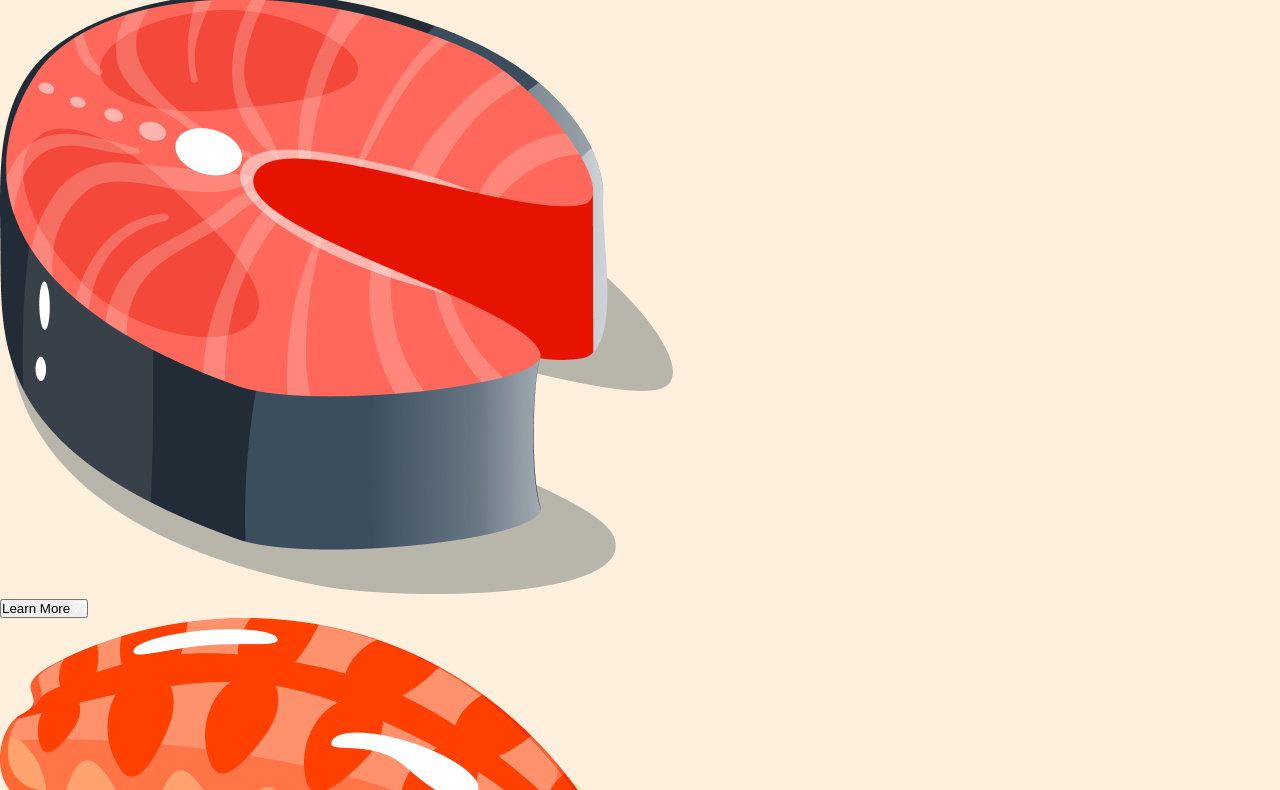
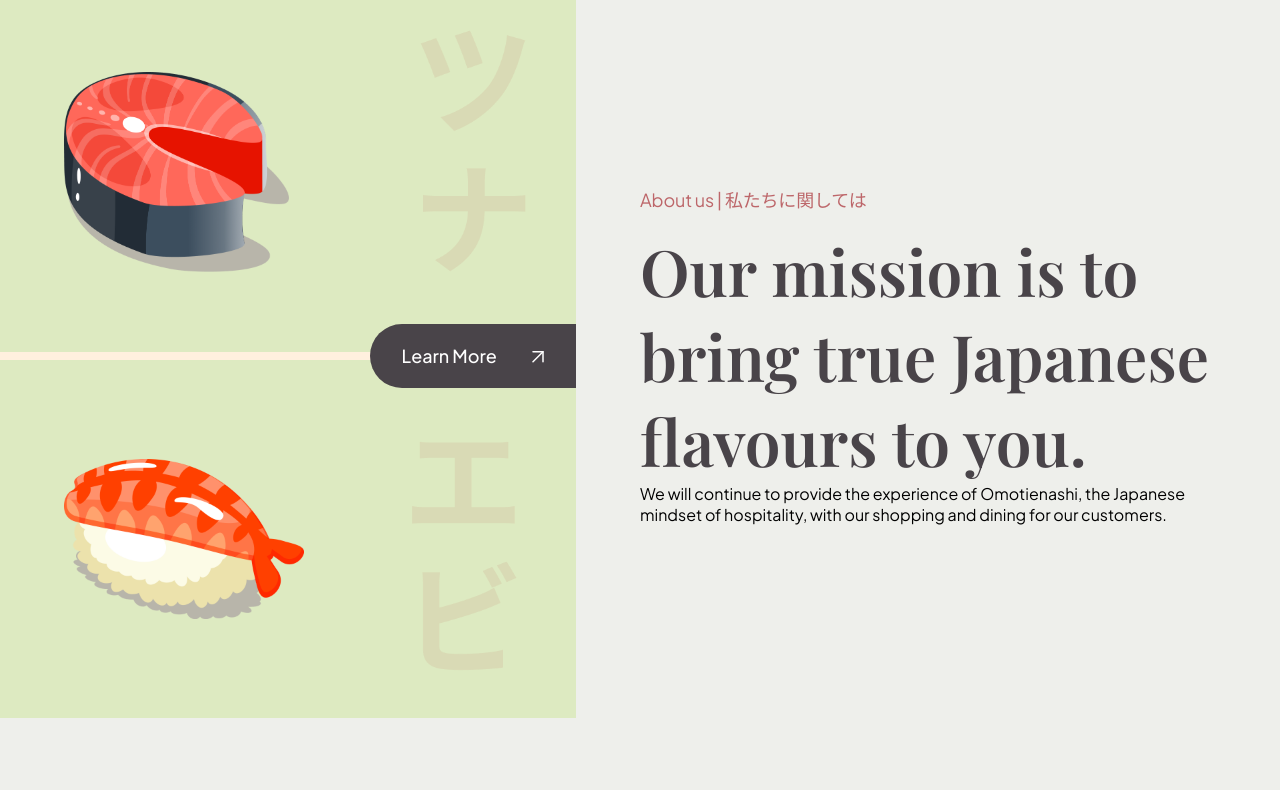
Before and after one commit to nargysc/sushiorder, a website built with Vite: page index.html in a window 1280 px wide. Shown: the part 805-1595 px from the top of the page. After the commit the page ends 1523 px from the top, so only its background shows below. Built offline with nearby package versions, Linux system fonts and the light colour scheme.

Commit message:
updated colors and finished about us section

```diff
--- a/css/sections/about.css
+++ b/css/sections/about.css
@@ -0,0 +1,82 @@
+.about-us {
+    display: flex;
+    min-height: 725px;
+    overflow: hidden;
+    font-family: var(--plus-jakarta-sans);
+}
+
+.about-us__image {
+    flex:1;
+    display: flex;
+    flex-direction: column;
+    justify-content: center;
+
+    background: #DDEAC1;
+    position: relative;
+}
+
+.about-us__image div {
+    padding: 32px 64px;
+    flex: 1;
+    display: flex;
+    align-items: center;
+
+    background-position: center;
+    background-repeat: no-repeat;
+    background-size: contain;
+}
+
+.about-us__image-sushi3 {
+    border-bottom: 8px solid var(--color-creamson);
+
+    background-image: url("../../assets/about_bg1.png");
+}
+
+.about-us__image-sushi2 {
+
+    background-image: url("../../assets/about_bg2.png");
+}
+
+.about-us__image-sushi3 img {
+     width: 225px;
+height: 200px;
+}
+
+.about-us__image-sushi2 img {
+     width: 240px;
+height: 160px;
+}
+
+.about-us button {
+position: absolute;
+right: 0;
+padding: 12px 32px;
+min-height: 64px;
+background: var(--secondary-color);
+border-radius: 32px 0 0 32px;
+border: 0;
+outline: 0;
+
+color: white;
+font-family: var(--plus-jakarta-sans);
+font-weight: 500;
+font-size: 18px;
+line-height: 23px;
+cursor: pointer;
+}
+
+.about-us__button img {
+  object-fit: contain;
+  margin-left: 32px;
+}
+
+.about-us__content {
+  padding: 64px;
+
+  flex: 1;
+  display: flex;
+  justify-content: center;
+  flex-direction: column;
+  font-family: var(--plus-jakarta-sans);
+
+}
--- a/css/sections/header.css
+++ b/css/sections/header.css
@@ -16,7 +16,7 @@
     width: 100%;
     inset:0;
 
-    background-color: var(--primary-color);
+    background-color: #8E9189;
     z-index: -1;
 }
 
--- a/css/sections/hero.css
+++ b/css/sections/hero.css
@@ -33,7 +33,7 @@
   inset: 0;
   width: 100%;
 
-  background-color: var(--primary-color);
+  background-color: #8E9189;
   z-index: -1;
 }
 
@@ -135,7 +135,7 @@
   flex-wrap: wrap;
   gap: 20px;
 
-  background: var(--color-white)
+  background: #ddeac1;
 }
 
 .hero-content__customer {
--- a/css/styles.css
+++ b/css/styles.css
@@ -4,8 +4,8 @@
 
 @import url("sections/header.css");
 @import url("sections/hero.css");
+@import url("sections/about.css");
 /*
-@import url("sections/about.css");
 @import url("sections/popular.css");
 @import url("sections/trending.css");
 @import url("sections/subscribe.css");
@@ -19,7 +19,7 @@
 
 
   --primary-color: #b1454a;
-  --secondary-color: #121212;
+  --secondary-color: #494449;
 
   --black-200: #020202;
   --black-300: #333333;
@@ -41,7 +41,7 @@
 body {
   max-width: 1280px;
   margin: 0 auto;
-  background-color: var(--color-creamson);
+  background-color: #EEEFEB;
 }
 
 a {
--- a/index.html
+++ b/index.html
@@ -90,9 +90,17 @@
       Learn More
       <img src="/assets/arrow-up-right.svg" alt="learn more">
     </button>
-     <div class="about-us__image-sushi3">
+     <div class="about-us__image-sushi2">
       <img src="/assets/sushi-2.png" alt="sushi">
     </div>
+    </div>
+
+    <div class="about-us__content">
+      <p class="sushi__subtitle">About us | 私たちに関しては </p>
+      <h3 class="sushi__title">Our mission is to bring true Japanese flavours to you.</h3>
+      <p class="sushi _description"> We will continue to provide the experience of Omotienashi,
+      the Japanese mindset of hospitality, with our shopping and dining for our
+customers. </p>
     </div>
   </section>
     <script src="/js/script.js" type="module"></script>
```
